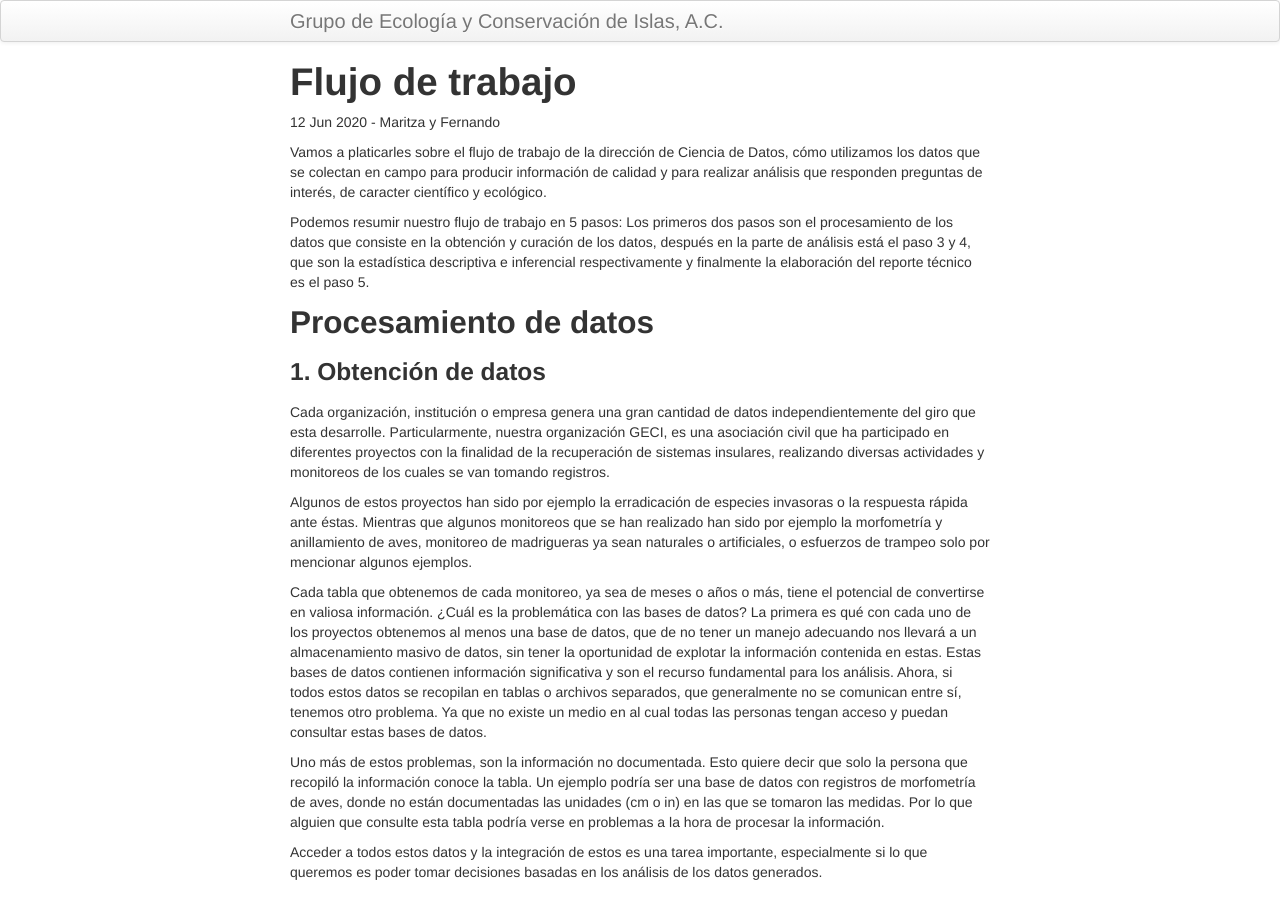
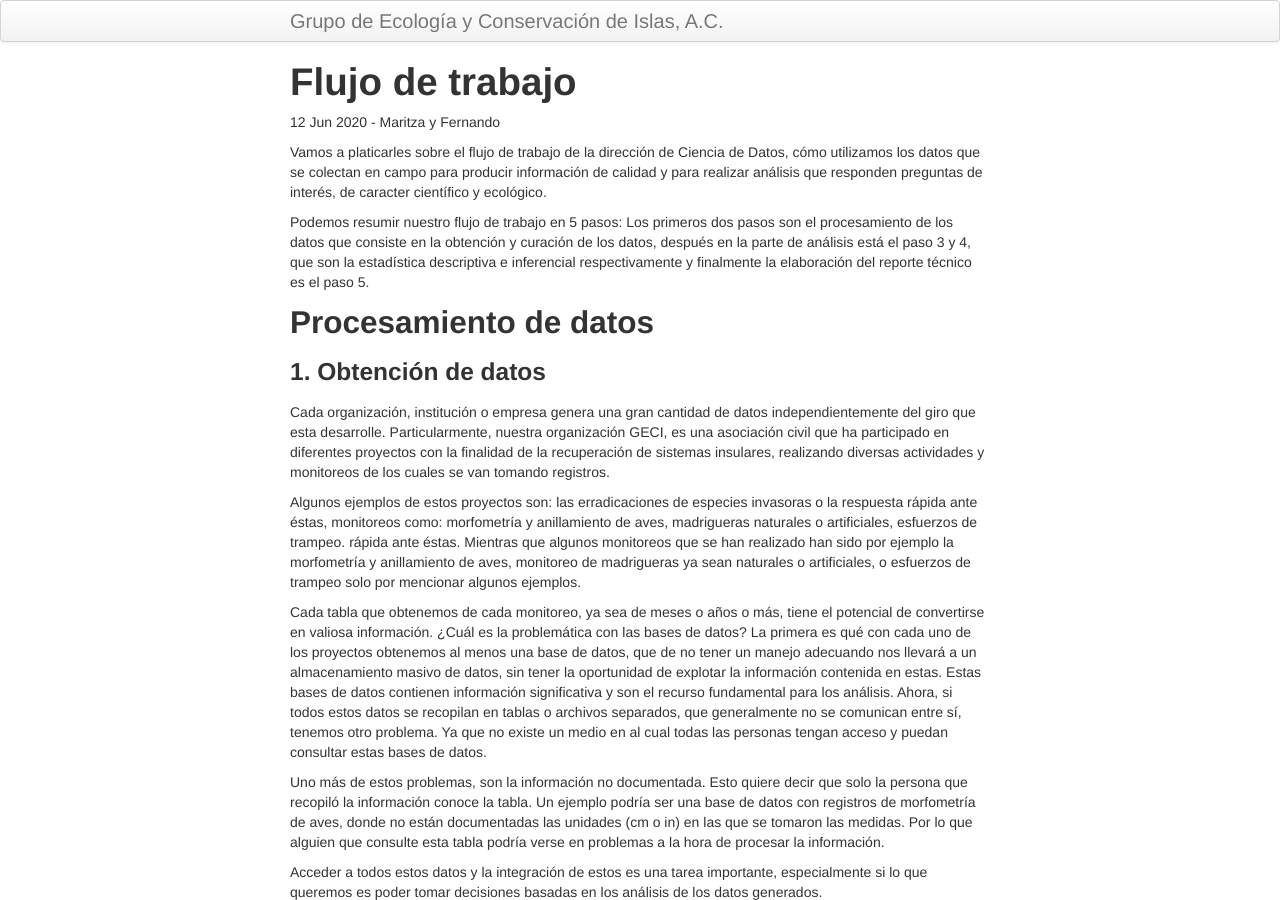
Before and after one commit to LizethMReyes/islasgeci.github.io, a Jekyll site: the page built from _posts/2020-06-12-flujo-trabajo.md, in a window 1280 px wide and 900 px high. Built offline with Jekyll 4.4.1, drawn with Linux system fonts in a browser that asks for light colours.

Commit message:
Update _posts/2020-06-12-flujo-trabajo.md
Co-authored-by: GenaroVel <56941305+GenaroVel@users.noreply.github.com>

```diff
--- a/_posts/2020-06-12-flujo-trabajo.md
+++ b/_posts/2020-06-12-flujo-trabajo.md
@@ -23,7 +23,8 @@ giro que esta desarrolle. Particularmente, nuestra organización GECI, es una as
 participado en diferentes proyectos con la finalidad de la recuperación de sistemas insulares,
 realizando diversas actividades y monitoreos de los cuales se van tomando registros.
 
-Algunos de estos proyectos han sido por ejemplo la erradicación de especies invasoras o la respuesta
+Algunos ejemplos de estos proyectos son: las erradicaciones de especies invasoras o la respuesta
+rápida ante éstas, monitoreos como: morfometría y anillamiento de aves, madrigueras naturales o artificiales, esfuerzos de trampeo.
 rápida ante éstas. Mientras que algunos monitoreos que se han realizado han sido por ejemplo la
 morfometría y anillamiento de aves, monitoreo de madrigueras ya sean naturales o artificiales, o
 esfuerzos de trampeo solo por mencionar algunos ejemplos.
```
